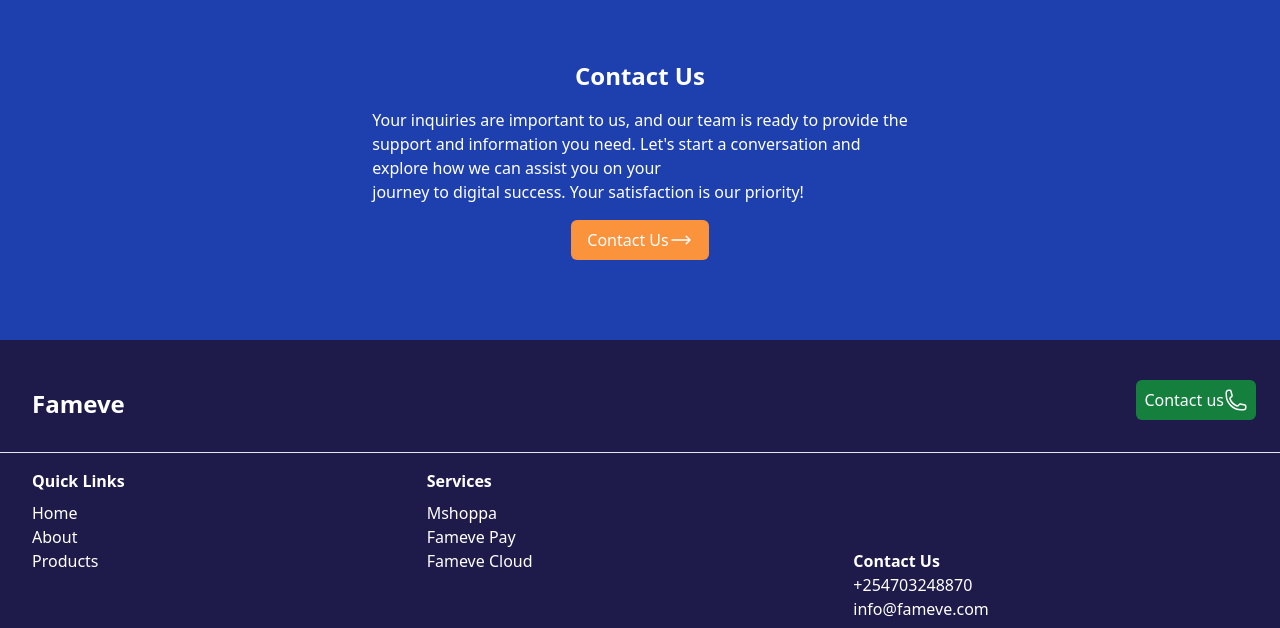
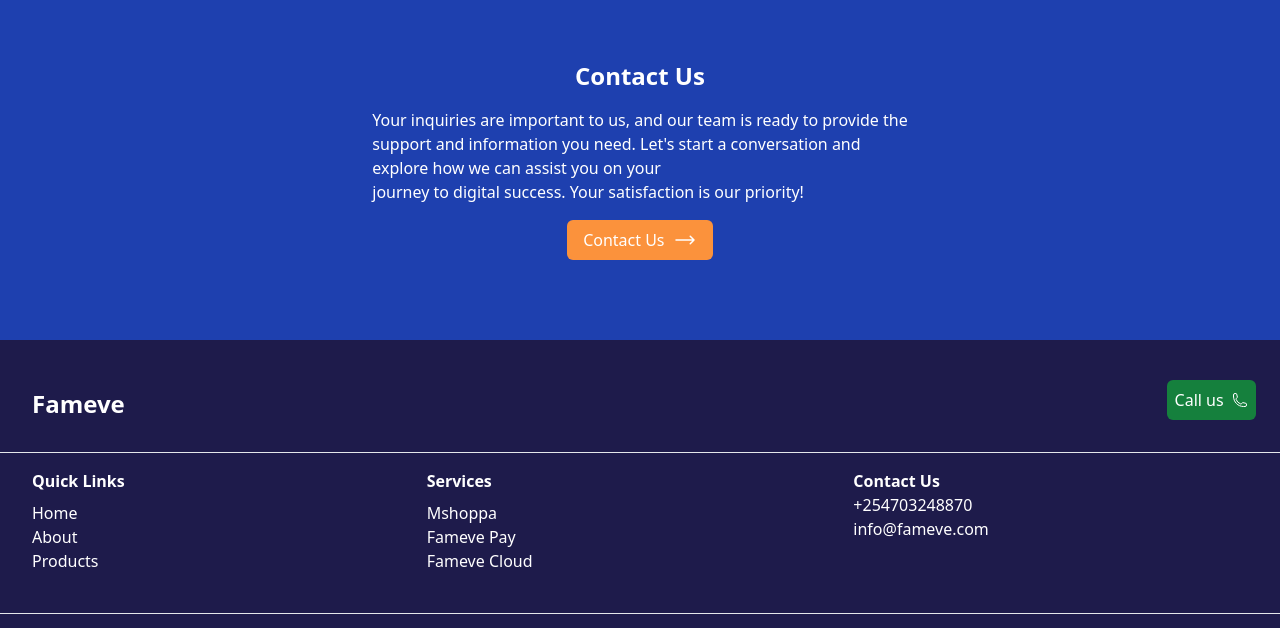
Before and after one commit to regina-bosibori/fameve-landing-page, a plain HTML site: page index.html in a window 1280 px wide. Shown: the part 3317-3945 px from the top of the page. Drawn offline with nearby package versions, Linux system fonts and the light colour scheme.

Commit message:
call us button functionality

```diff
--- a/index.html
+++ b/index.html
@@ -300,7 +300,7 @@
         <h1 class="font-bold text-center text-2xl">Contact Us</h1>
         <div class=" grid justify-center mt-4" ><p>Your inquiries are important to us, and our team is ready to provide the<br> support and information you need. Let's start a conversation and<br>explore how we can assist you on your<br>journey to digital success. Your satisfaction is our priority!</p></div>
         <div class="grid justify-center mt-4">
-            <a href="#"><button class="flex space-x-4 rounded-md bg-orange-400 hover:bg-orange-500 py-2 px-4 text-white" type="submit">Contact Us<svg xmlns="http://www.w3.org/2000/svg" fill="none" viewBox="0 0 24 24" stroke-width="1.5" stroke="currentColor" class="w-6 h-6">
+            <a href="#"><button class="flex space-x-4 rounded-md bg-orange-400 hover:bg-orange-500 py-2 px-4 text-white" type="submit">Contact Us&nbsp;&nbsp;<svg xmlns="http://www.w3.org/2000/svg" fill="none" viewBox="0 0 24 24" stroke-width="1.5" stroke="currentColor" class="w-6 h-6">
                 <path stroke-linecap="round" stroke-linejoin="round" d="M17.25 8.25 21 12m0 0-3.75 3.75M21 12H3" />
               </svg>
               </button></a>
@@ -311,10 +311,10 @@
         <div class="flex justify-between pt-6 pb-8 border-b">
             <h1 class="text-2xl ml-8 pt-6 font-bold ">Fameve</h1>
             <div class="flex space-x-2 mr-2">
-              <button class="flex space-x-4 rounded-md bg-green-700 px-2 mt-4 py-2 w-30 mr-4 text-white" type="submit">Contact us<svg xmlns="http://www.w3.org/2000/svg" fill="none" viewBox="0 0 24 24" stroke-width="1.5" stroke="currentColor" class="w-6 h-6">
+              <a href="tel:254706298098" class="flex space-x-4 rounded-md bg-green-700 px-2 mt-4 py-2 w-30 mr-4 text-white" type="submit">Call us&nbsp;&nbsp;<svg xmlns="http://www.w3.org/2000/svg" fill="none" viewBox="0 0 24 24" stroke-width="1.5" stroke="currentColor" class="w-4 h-5 pt-1">
                 <path stroke-linecap="round" stroke-linejoin="round" d="M2.25 6.75c0 8.284 6.716 15 15 15h2.25a2.25 2.25 0 0 0 2.25-2.25v-1.372c0-.516-.351-.966-.852-1.091l-4.423-1.106c-.44-.11-.902.055-1.173.417l-.97 1.293c-.282.376-.769.542-1.21.38a12.035 12.035 0 0 1-7.143-7.143c-.162-.441.004-.928.38-1.21l1.293-.97c.363-.271.527-.734.417-1.173L6.963 3.102a1.125 1.125 0 0 0-1.091-.852H4.5A2.25 2.25 0 0 0 2.25 4.5v2.25Z" />
               </svg>
-              </button>
+              </a>
 
             </div>
 
@@ -344,7 +344,7 @@
           </div>
 
           <div class="col-start-3">
-            <h1 class="font-bold pt-20">Contact Us</h1>
+            <h1 class="font-bold">Contact Us</h1>
 
             <ul>
               <a class="hover:underline" href="#"><li>+254703248870</li></a>
```
